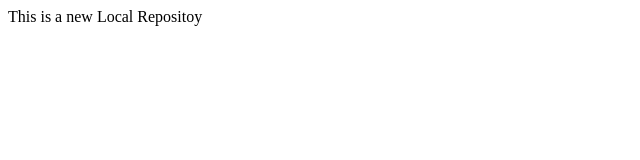
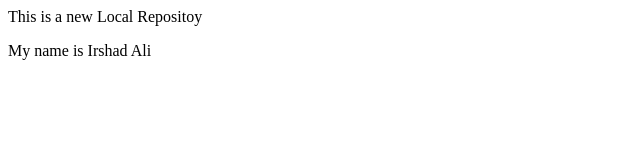
Before and after one commit to irshadali39/LocalRepo, a plain HTML site: page index.html in a window 1280 px wide. Shown: the whole page, without its empty margins (0-640 px from the left). Drawn offline with Linux system fonts and the light colour scheme.

Commit message:
New Feature added

```diff
--- a/index.html
+++ b/index.html
@@ -1 +1,2 @@
 <p>This is a new Local Repositoy</p>
+<p>My name is Irshad Ali</p>
```
